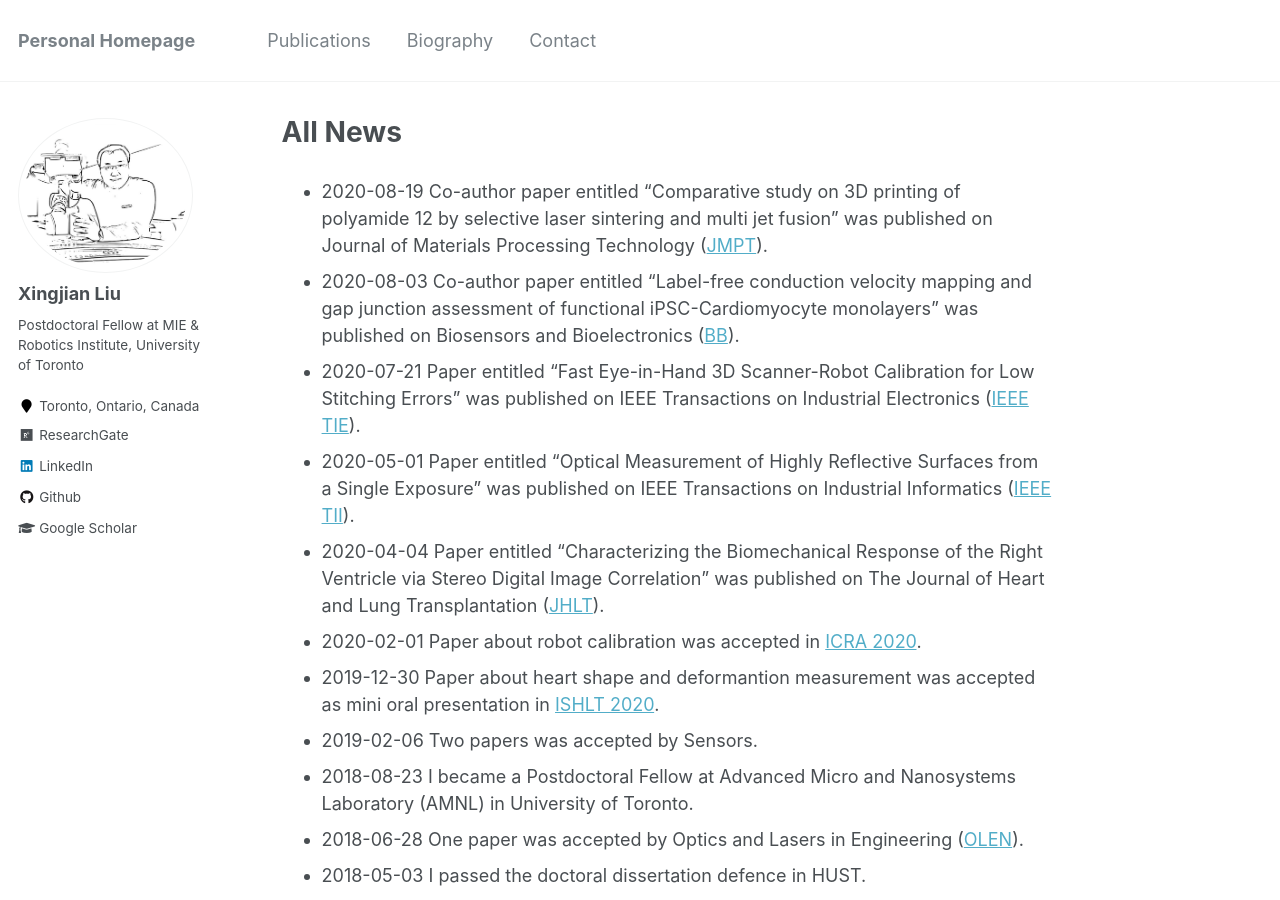
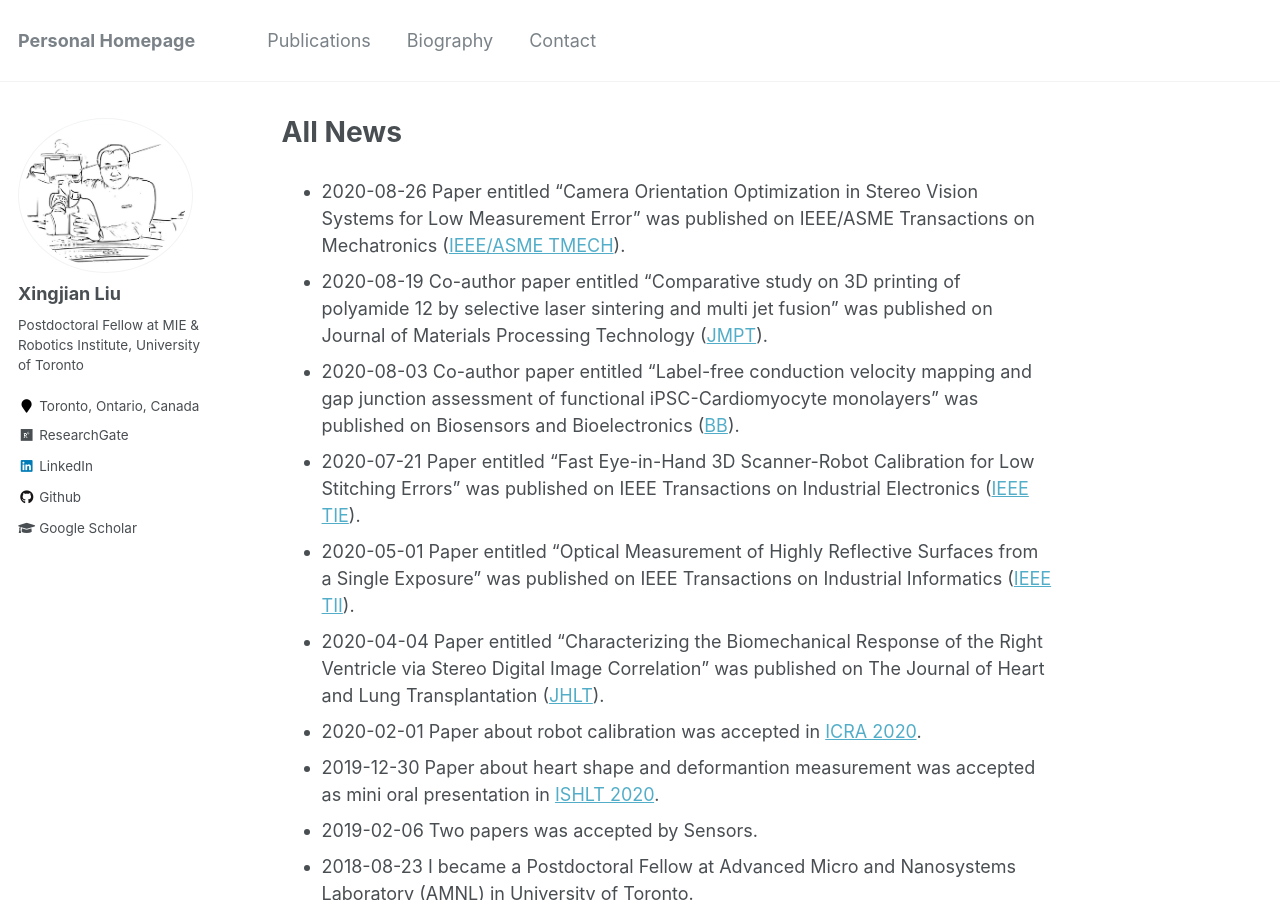
Before and after one commit to xingjianliu/xingjianliu.github.io, a Jekyll site: the page built from _pages/news.md, in a window 1280 px wide and 900 px high. Built offline with Jekyll 4.4.1, drawn with Linux system fonts in a browser that asks for light colours.

Commit message:
Update news.md

```diff
--- a/_pages/news.md
+++ b/_pages/news.md
@@ -3,6 +3,7 @@ title: "All News"
 permalink: /news/
 author_profile: true
 ---
+* 2020-08-26 Paper entitled "Camera Orientation Optimization in Stereo Vision Systems for Low Measurement Error" was published on IEEE/ASME Transactions on Mechatronics  ([IEEE/ASME TMECH](https://doi.org/10.1109/TMECH.2020.3019305)).
 * 2020-08-19 Co-author paper entitled "Comparative study on 3D printing of polyamide 12 by selective laser sintering and multi jet fusion" was published on Journal of Materials Processing Technology ([JMPT](https://doi.org/10.1016/j.jmatprotec.2020.116882)).
 * 2020-08-03 Co-author paper entitled "Label-free conduction velocity mapping and gap junction assessment of functional iPSC-Cardiomyocyte monolayers" was published on Biosensors and Bioelectronics ([BB](https://doi.org/10.1016/j.bios.2020.112468)).
 * 2020-07-21 Paper entitled "Fast Eye-in-Hand 3D Scanner-Robot Calibration for Low Stitching Errors" was published on IEEE Transactions on Industrial Electronics ([IEEE TIE](https://doi.org/10.1109/TIE.2020.3009568)).
```
